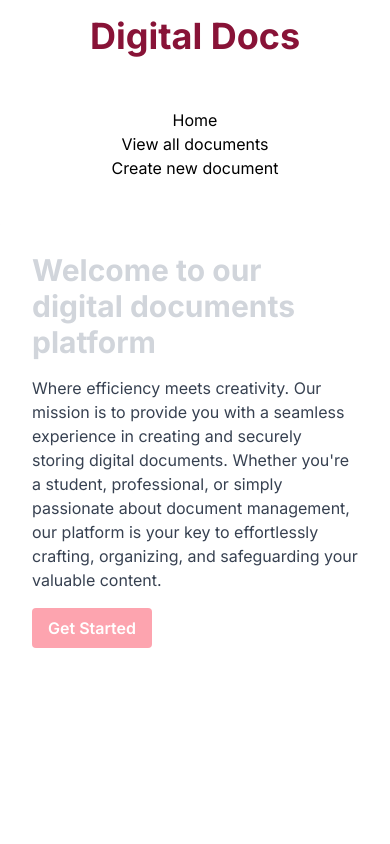
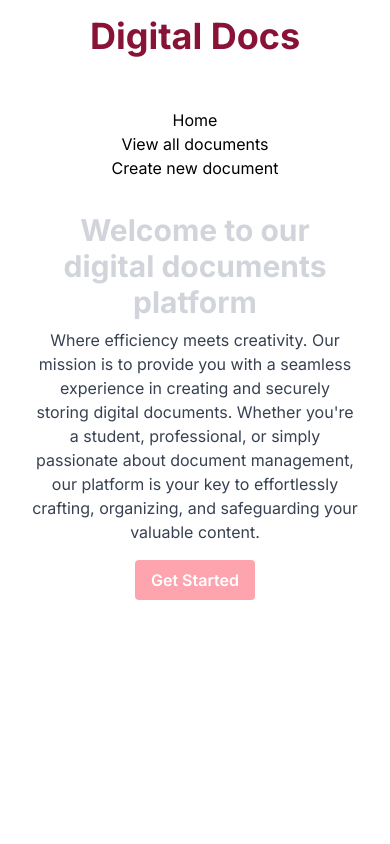
Before and after one commit to Alesa3/digital-documents, a Next.js app: page / in a window 390 px wide. Shown: the top 844 px of the page. Built offline with nearby package versions, Linux system fonts and the light colour scheme.

Commit message:
center the startpage when in mobile

```diff
--- a/app/page.tsx
+++ b/app/page.tsx
@@ -2,12 +2,11 @@ import Link from "next/link";
 
 export default function Home() {
   return (
-    // <div className="flex justify-center items-center h-screen">
-      <div className="max-w-xl p-8 bg-white shadow-lg rounded-lg text-gray-300">
-        <h1 className="text-3xl font-bold mb-4 font-roboto">
+      <div className="max-w-xl p-8 bg-white shadow-lg rounded-lg text-gray-300 md:max-w-xl">
+        <h1 className="text-3xl font-bold mb-2 font-roboto text-center md:text-left">
           Welcome to our digital documents platform
         </h1>
-        <p className="text-gray-700 text-m font-roboto">
+        <p className="text-gray-700 text-m font-roboto text-center md:text-left">
           Where efficiency meets creativity. Our mission is to provide you with
           a seamless experience in creating and securely storing digital
           documents. Whether you're a student, professional, or simply
@@ -15,10 +14,12 @@ export default function Home() {
           effortlessly crafting, organizing, and safeguarding your valuable
           content.
         </p>
-        <button className="bg-rose-300 text-white font-semibold py-2 px-4 mt-4 rounded hover:bg-rose-00 ">
-          <Link href="/add-document">Get Started</Link>
-        </button>
-      </div>
+        <div className="text-center md:text-left">
+          <button className="bg-rose-300 text-white font-semibold py-2 px-4 mt-4 rounded hover:bg-rose-00 mx-auto">
+            <Link href="/add-document">Get Started</Link>
+          </button>
+        </div>
 
+    </div>
   );
 }
--- a/components/Navbar.tsx
+++ b/components/Navbar.tsx
@@ -2,11 +2,10 @@
 
 import React from "react";
 import Link from "next/link";
-import { useRouter } from "next/router";
 
 export default function Navbar() {
   return (
-    <ul className="list-none flex flex-col items-center lg:flex-row lg:gap-4 mb-10 font-quicksand">
+    <ul className="list-none flex flex-col items-center lg:flex-row lg:gap-4 font-quicksand">
       <li>
         <Link href="/">Home</Link>
       </li>
```
